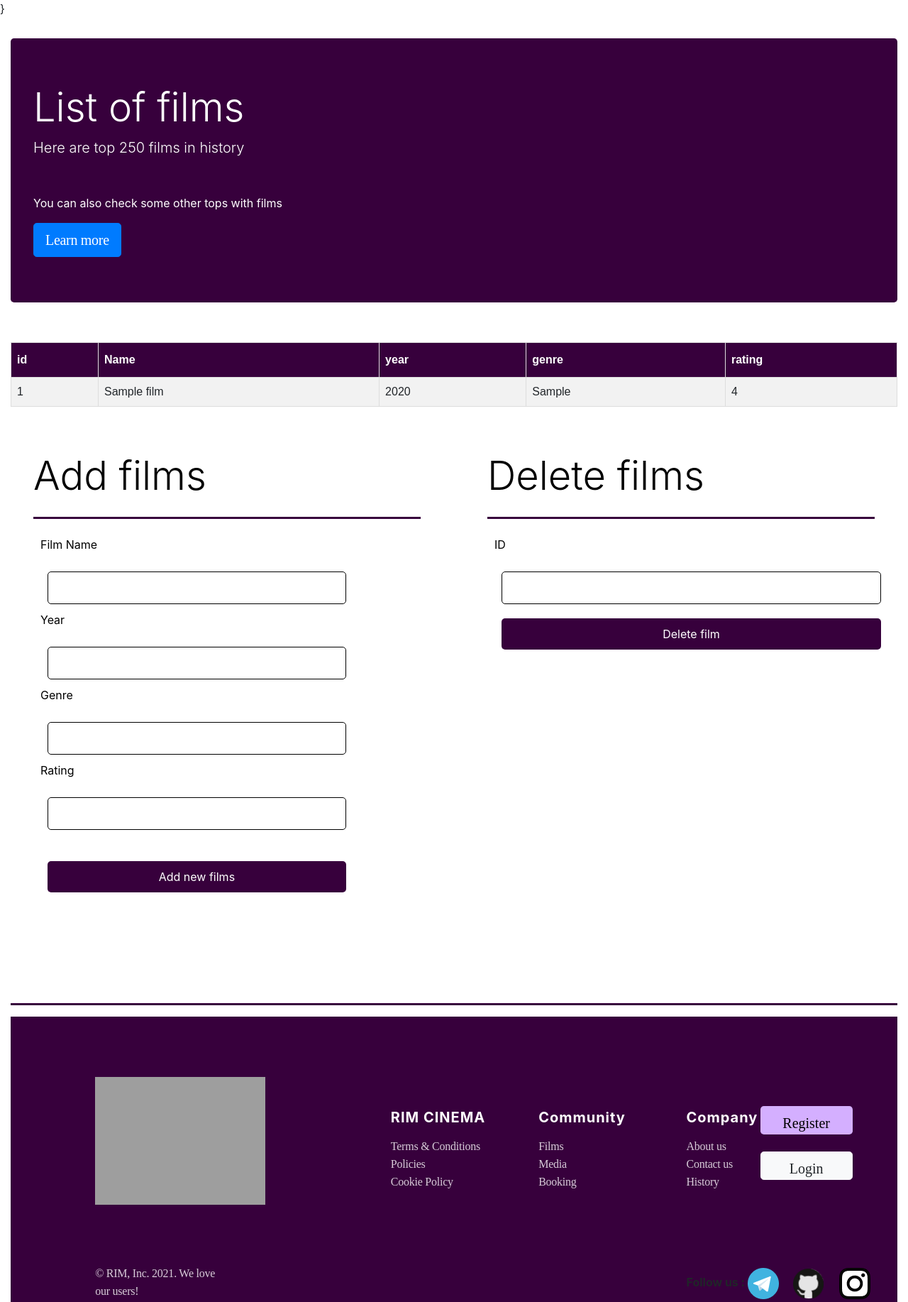
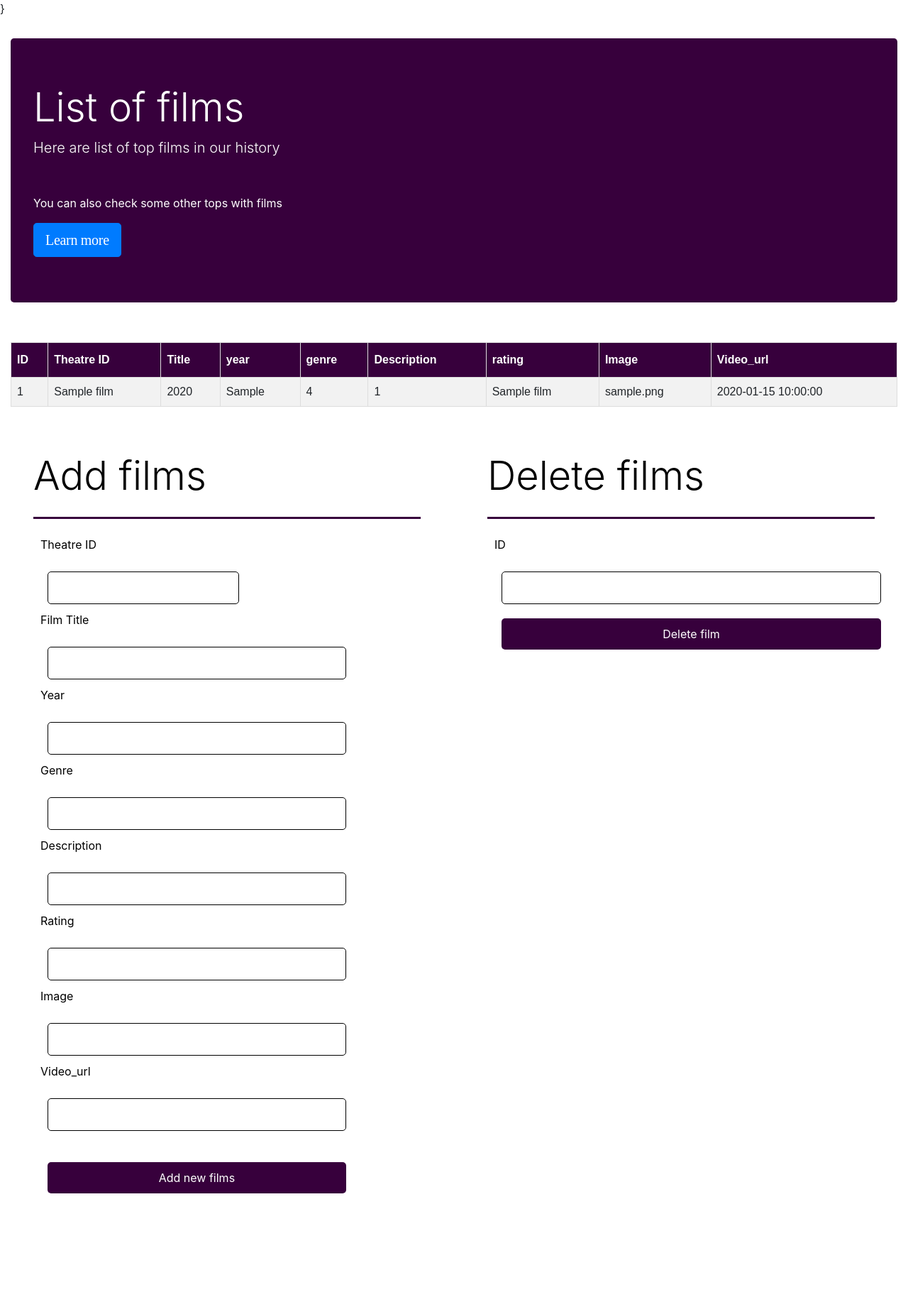
Before and after one commit to Petroguw/Cinema_1.0, a PHP site: page /adminpage.php in a window 1280 px wide. Shown: the part 96-1930 px from the top of the page at 71% size. Run offline with PHP 8.4, Linux system fonts and the light colour scheme; tables that the repository leaves empty or names only in its code hold one stand-in row (values such as "Sample post"); some libraries are stand-ins or nearby versions; grey boxes are pictures that could not be loaded.

Commit message:
Update adminpage.php

```diff
--- a/adminpage.php
+++ b/adminpage.php
@@ -43,7 +43,7 @@
             <div class="col-lg-12">
                 <div class="jumbotron" style="background-color: #37003c; color: white;">
                     <h1 class="display-4">List of films</h1>
-                    <p class="lead">Here are  top 250 films in history</p>
+                    <p class="lead">Here are list of top films in our history</p>
                     <hr class="my-4">
                     <p>You can also check some other tops with films</p>
                     <a class="btn btn-primary btn-lg" href="#" role="button">Learn more</a>
@@ -53,11 +53,15 @@
 	<br>
 	<table id="customers">
   	<tr>
-    <th>id</th>
-		<th>Name</th>
+    <th>ID</th>
+    <th>Theatre ID</th>
+		<th>Title</th>
 		<th>year</th>
 		<th>genre</th>
+    <th>Description</th>
 		<th>rating</th>
+    <th>Image</th>
+    <th>Video_url</th>
 	</tr>
 		<?php
 			$films = mysqli_query($connect, "SELECT * FROM `films`") ;
@@ -70,6 +74,10 @@
           <td><?= $film[2] ?></td>
           <td><?= $film[3] ?></td>
           <td><?= $film[4] ?></td>
+          <td><?= $film[5] ?></td>
+          <td><?= $film[6] ?></td>
+          <td><?= $film[7] ?></td>
+          <td><?= $film[8] ?></td>
 					<!-- <td><a href="updateWeb.php?id=<?= $film[0] ?>">Update</a></td> -->
 				</tr>
 				<?php
@@ -82,14 +90,22 @@
             <h1 class="display-4">Add films</h1>
             <hr class="my-4">
                 <form action="create.php" method="post" style="margin: 10px;">
-                <p>Film Name</p>
+                <p>Theatre ID</p>
+                <input type="number" name="t_id" style="border: 1px solid black">
+                <p>Film Title</p>
                 <input type="text" name="name" style="border: 1px solid black">
                 <p>Year</p>
                 <input type="number" name="Year" style="border: 1px solid black; width: 80%;">
                 <p>Genre</p>
                 <input type="text" name="genre" style="border: 1px solid black">
+                <p>Description</p>
+                <input type="text" name="desc" style="border: 1px solid black">
                 <p>Rating</p>
                 <input type="text" name="rating" style="border: 1px solid black">
+                <p>Image</p>
+                <input type="text" name="image" style="border: 1px solid black">
+                <p>Video_url</p>
+                <input type="text" name="video_url" style="border: 1px solid black">
                 <br> <br>
                 <input type="submit" value="Add new films" style="background-color: #37003c; color: white; width: 80%;">
             </form>
```
